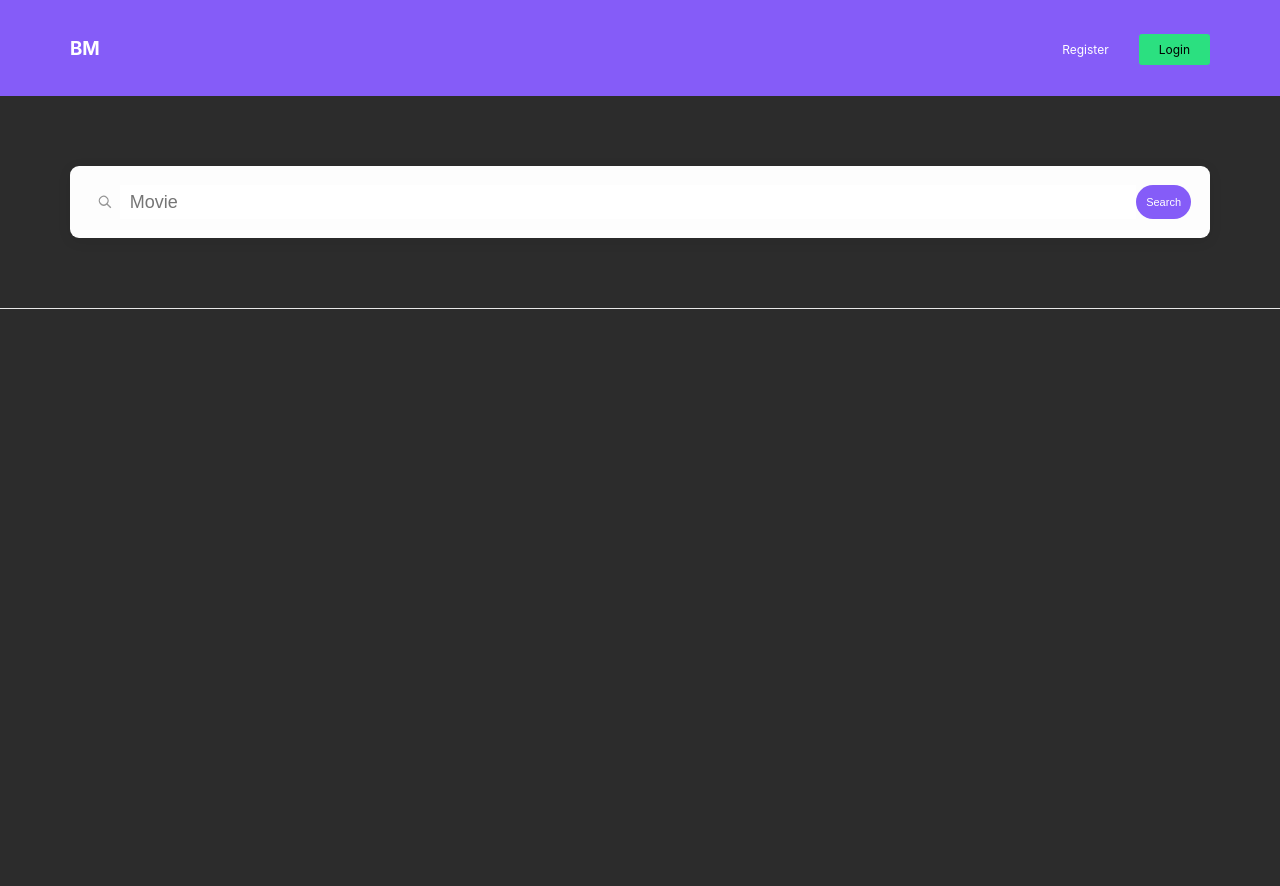
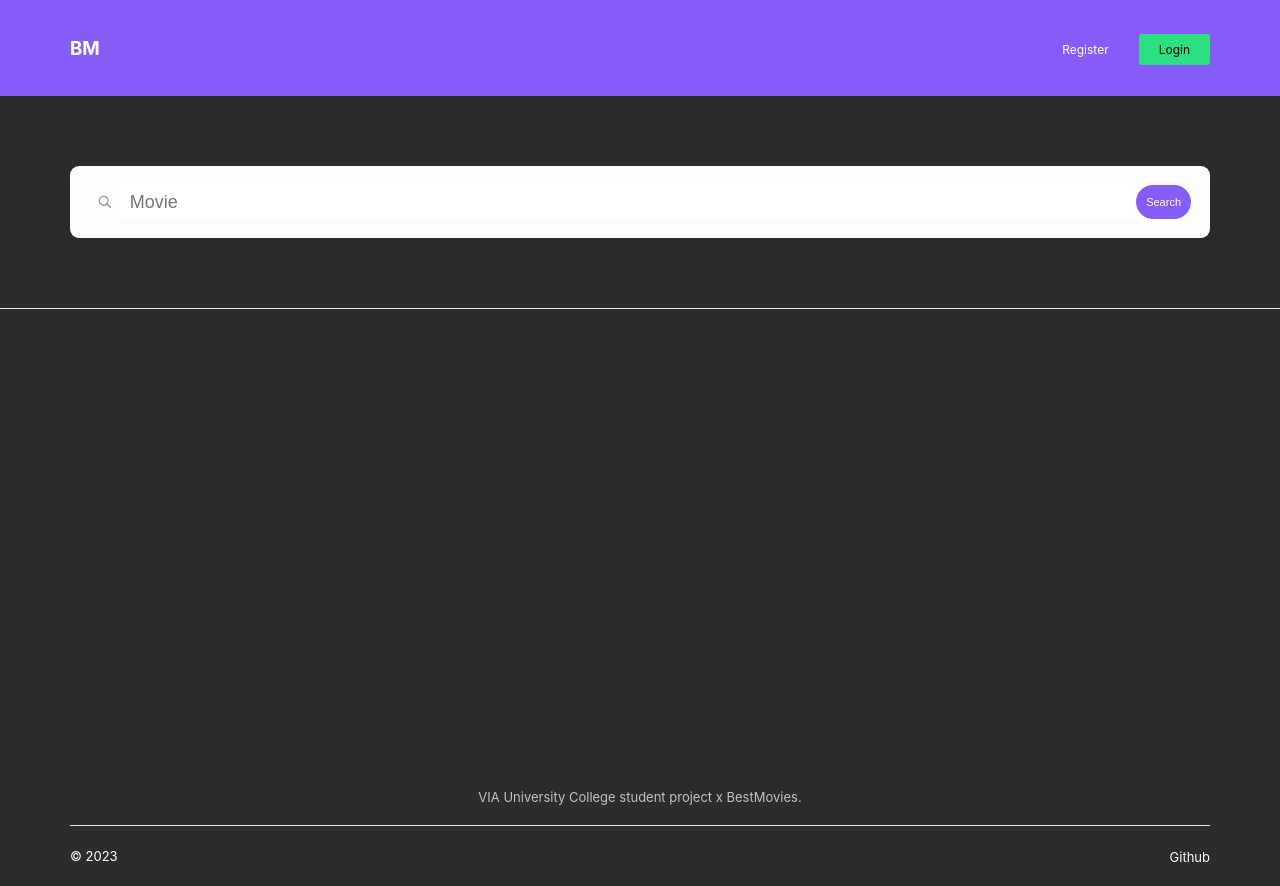
Before and after one commit to LiaCicati/BestMovies-SEP6, a React (Create React App) app in the folder frontend/: page / in a window 1280 px wide. Before the commit the page ends 800 px from the top, so only its background shows below. Built offline with nearby package versions, Linux system fonts and the light colour scheme.

Commit message:
Added Footer component

```diff
--- a/frontend/src/App.js
+++ b/frontend/src/App.js
@@ -16,6 +16,7 @@ import RatedMovies from "./components/RatedMovies/RatedMovies";
 import Header from "./components/Header/Header";
 import InfoTooltip from "./components/InfoToolTip/InfoToolTip";
 import PageNotFound from "./components/PageNotFound/PageNotFound";
+import Footer from "./components/Footer/Footer";
 import success from "./images/success.png";
 import fail from "./images/fail.png";
 import * as utils from "./utils/utils";
@@ -401,6 +402,7 @@ function App() {
           image={tooltipImage}
           message={message}
         />
+        <Footer />
       </div>
     </CurrentUserContext.Provider>
   );
--- /dev/null
+++ b/frontend/src/components/Footer/Footer.css
@@ -0,0 +1,85 @@
+.footer {
+    padding: 80px 70px 20px;
+    text-align: center;
+    background: #2c2c2c;
+  }
+
+  .footer__title {
+    font-weight: 400;
+    font-size: 13px;
+    line-height: 16px;
+    color: #c1c1c1;
+    margin: 0 0 20px;
+  }
+
+  .footer__nav-list {
+    display: flex;
+    padding: 0;
+    list-style: none;
+    margin: 0;
+  }
+
+  .footer__container {
+    display: flex;
+    justify-content: space-between;
+    border-top: 1px solid #e8e8e8;
+    padding-top: 20px;
+  }
+
+  .footer__copyright {
+    display: flex;
+    align-self: center;
+    font-weight: 400;
+    font-size: 13px;
+    line-height: 16px;
+    color: #fff;
+    margin: 0;
+  }
+
+  .footer__nav-link {
+    text-decoration: none;
+    font-weight: 400;
+    font-size: 13px;
+    line-height: 16px;
+    color: #fff;
+    margin-left: 20px;
+    transition: opacity 0.3s ease-in-out;
+  }
+
+  .footer__nav-link:hover {
+    opacity: 0.8;
+  }
+
+  @media screen and (max-width: 800px) {
+    .footer {
+      padding: 80px 30px 20px;
+    }
+  }
+
+  @media screen and (max-width: 657px) {
+    .footer__container {
+      flex-direction: column-reverse;
+    }
+
+    .footer__nav-list {
+      flex-direction: column;
+    }
+
+    .footer__nav-item {
+      margin-bottom: 12px;
+    }
+
+    .footer__nav-link {
+      margin: 0;
+    }
+
+    .footer__copyright {
+      margin-top: 18px;
+    }
+  }
+
+  @media screen and (max-width: 450px) {
+    .footer {
+      padding: 80px 10px 10px;
+    }
+  }
--- /dev/null
+++ b/frontend/src/components/Footer/Footer.js
@@ -0,0 +1,39 @@
+import "./Footer.css";
+import { useLocation } from "react-router-dom";
+import React from "react";
+const Footer = () => {
+  const location = useLocation();
+  const isSignUpPage = location.pathname === "/signup";
+  const isSignInPage = location.pathname === "/signin";
+  const isProfilePage = location.pathname === "/profile";
+  return (
+    !isSignInPage &&
+    !isSignUpPage && !isProfilePage &&(
+      <footer className="footer">
+        <h3 className="footer__title">
+          VIA University College student project х BestMovies.
+        </h3>
+        <div className="footer__container">
+          <p className="footer__copyright">&#169; 2023</p>
+
+          <nav className="footer__nav">
+            <ul className="footer__nav-list">
+              <li className="footer__nav-item">
+                <a
+                  className="footer__nav-link"
+                  href="https://github.com/LiaCicati/BestMovies-SEP6"
+                  target="_blank"
+                  rel="noreferrer"
+                >
+                  Github
+                </a>
+              </li>
+            </ul>
+          </nav>
+        </div>
+      </footer>
+    )
+  );
+};
+
+export default Footer;
--- a/frontend/src/components/MoviesCardList/MoviesCardList.css
+++ b/frontend/src/components/MoviesCardList/MoviesCardList.css
@@ -1,6 +1,7 @@
 .cards {
   width: 100%;
   padding: 70px 70px 50px;
+  min-height: 50vh;
   box-sizing: border-box;
 }
 .cards__list {
--- a/frontend/src/components/Register/Register.css
+++ b/frontend/src/components/Register/Register.css
@@ -11,7 +11,7 @@
   font-weight: 500;
   font-size: 24px;
   line-height: 29px;
-  color: #000;
+  color: #fff;
   margin: 0;
 }
 
```
